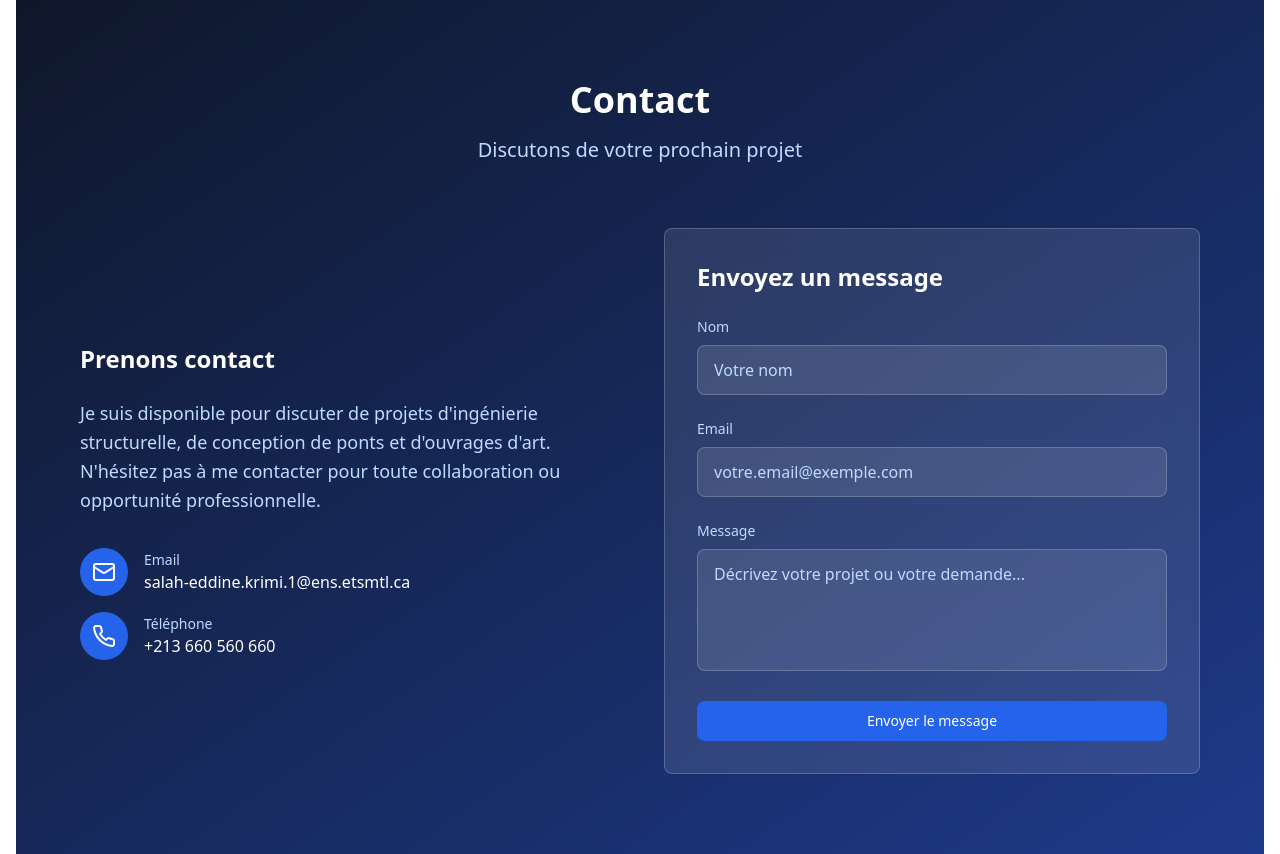
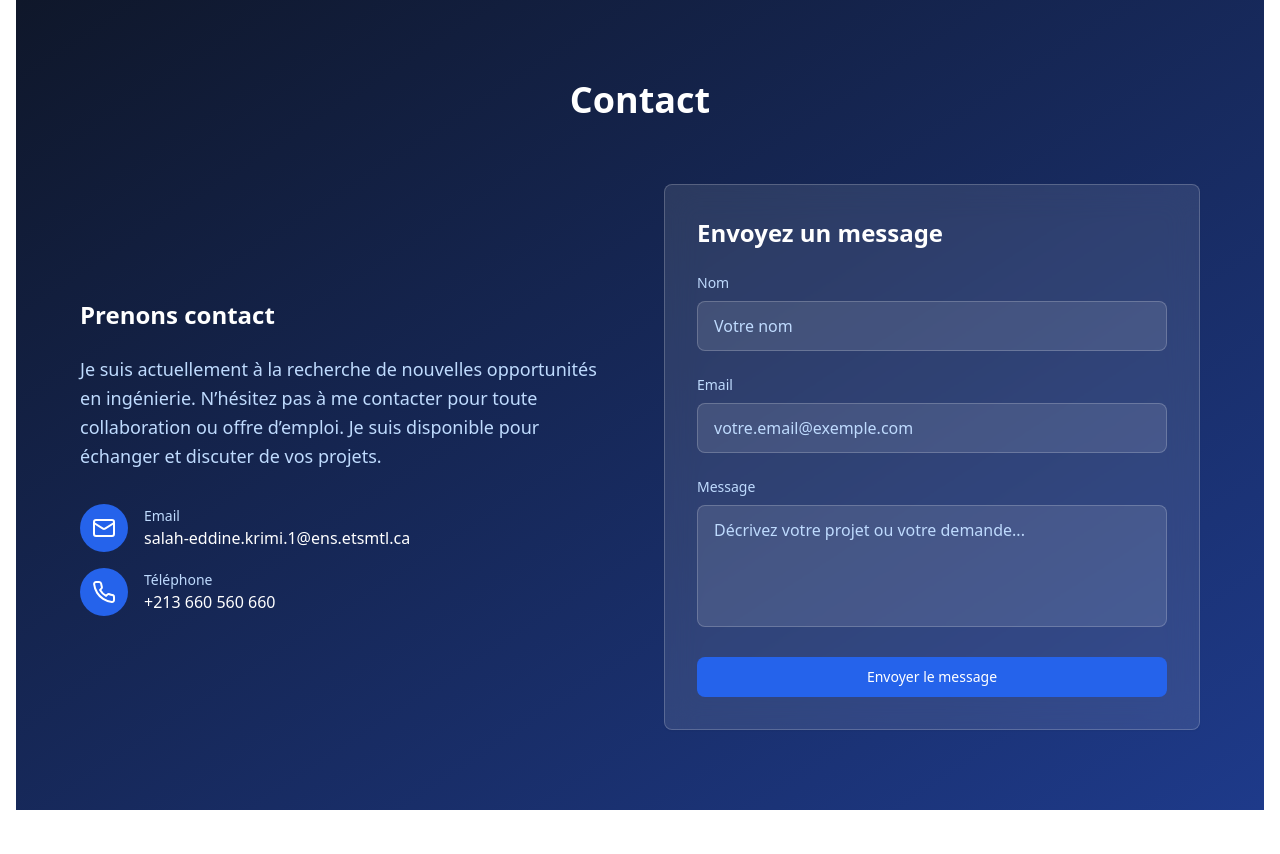
Before and after one commit to SalahEddineKrimi/portfolio, a React (Vite) app: page / in a window 1280 px wide. Shown: the part 4420-5274 px from the top of the page. After the commit the page ends 5230 px from the top, so only its background shows below. Built offline with nearby package versions, Linux system fonts and the light colour scheme.

Commit message:
Eportfolio_V012

```diff
--- a/src/components/Contact.tsx
+++ b/src/components/Contact.tsx
@@ -11,7 +11,6 @@ const Contact = () => {
       <div className="max-w-6xl mx-auto px-4">
         <div className="text-center mb-16">
           <h2 className="text-4xl font-bold text-white mb-4">Contact</h2>
-          <p className="text-xl text-blue-200">Discutons de votre prochain projet</p>
         </div>
 
         <div className="grid lg:grid-cols-2 gap-12 items-center">
@@ -19,9 +18,8 @@ const Contact = () => {
             <div>
               <h3 className="text-2xl font-bold mb-6">Prenons contact</h3>
               <p className="text-blue-200 text-lg leading-relaxed">
-                Je suis disponible pour discuter de projets d'ingénierie structurelle,
-                de conception de ponts et d'ouvrages d'art. N'hésitez pas à me contacter
-                pour toute collaboration ou opportunité professionnelle.
+                Je suis actuellement à la recherche de nouvelles opportunités en ingénierie.
+                N’hésitez pas à me contacter pour toute collaboration ou offre d’emploi. Je suis disponible pour échanger et discuter de vos projets.
               </p>
             </div>
 
```
